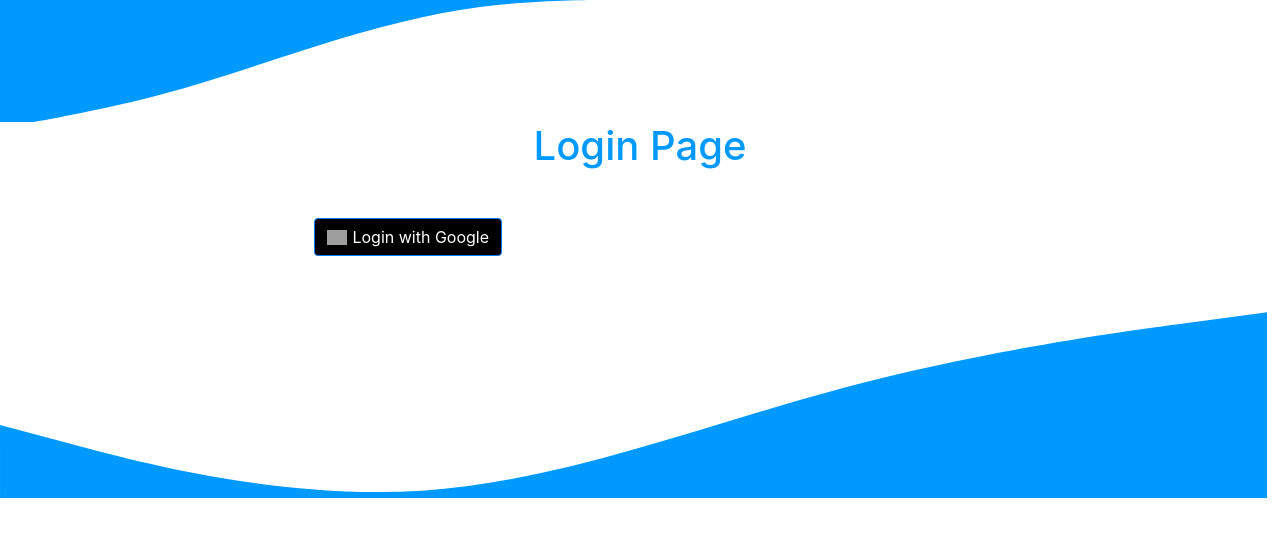
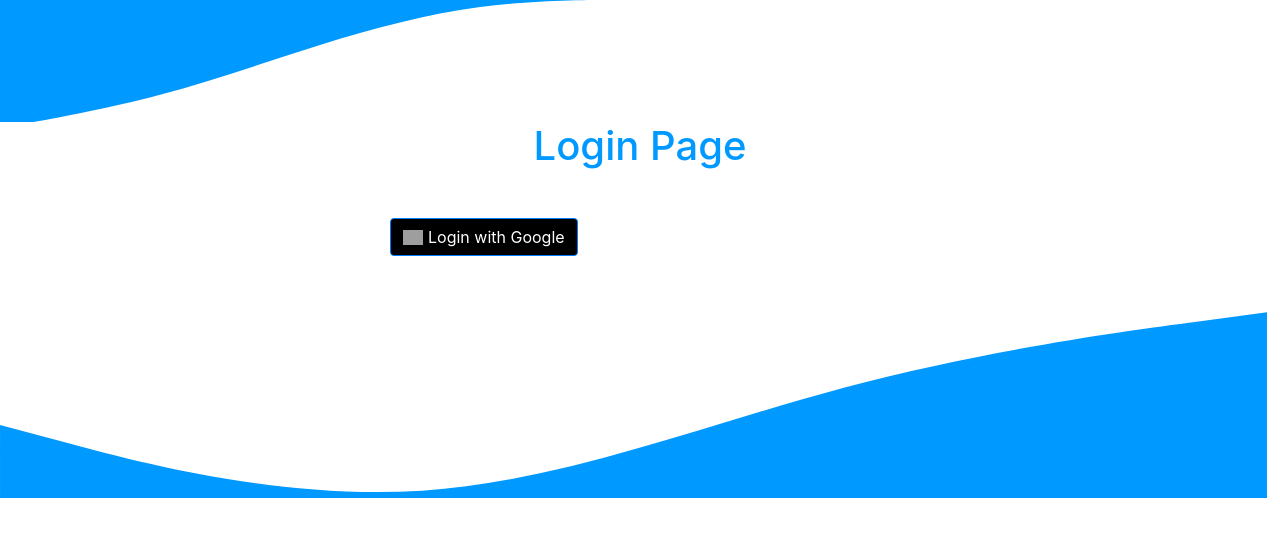
Before and after one commit to adaapp/Feb21-G3, a React (Create React App) app: page / in a window 1280 px wide. Shown: the top 536 px of the page. Built offline with nearby package versions, Linux system fonts and the light colour scheme; grey boxes are pictures that could not be loaded.

Commit message:
adjustment for ipad

```diff
--- a/src/App.css
+++ b/src/App.css
@@ -12,7 +12,7 @@
 }
 .login-btn{
   text-align: center;
-  margin-left: 19.1vw;
+  margin-left: 25vw;
   margin-top: 5vh;
 }
 .card{
```
